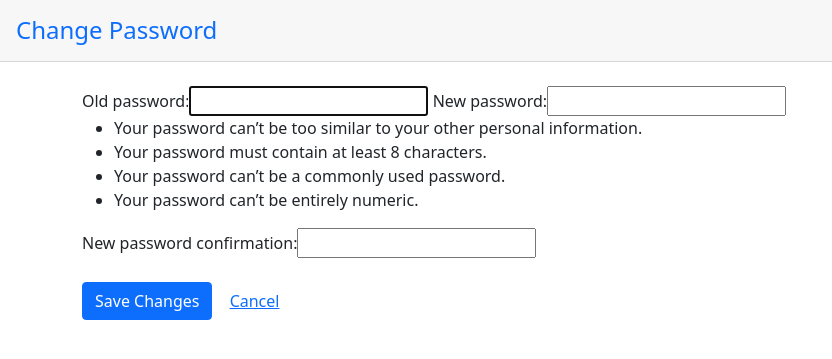
After one commit to igokulganesh/DescriptiveAnswerEvalution, a Django app: page /password in a window 1280 px wide. The commit adds this page. Shown: the top 359 px of the page, without its empty margins (0-832 px from the left). Run offline with Django 3.2, Linux system fonts and the light colour scheme; a user stored in the database is signed in; some libraries are stand-ins or nearby versions.

Commit message:
Password Reset added

```diff
--- a/Classroom/urls.py
+++ b/Classroom/urls.py
@@ -10,6 +10,7 @@ urlpatterns = [
 	path('<int:class_id>/view_class', Classroom.view_class, name='view_class'),
 	path('<int:class_id>/people', Classroom.people, name='people'),
 	path('profile', Classroom.profile, name='profile'),
+	path('password', Classroom.password, name='password'),
 
 	path('signup', Classroom.signup, name='signup'),
 	path('login', Classroom.login, name='login'),
--- a/Classroom/views/Classroom.py
+++ b/Classroom/views/Classroom.py
@@ -1,10 +1,11 @@
-from django.contrib.auth import login as auth_login, logout as auth_logout, authenticate
+from django.contrib.auth import login as auth_login, logout as auth_logout, authenticate, update_session_auth_hash
 from django.contrib.auth.models import User
 from django.shortcuts import render, redirect, get_object_or_404
 from django.contrib import messages
 from django.contrib.auth.decorators import login_required
 from ..models import Classroom, Enrollment, Test, Question, Answer, testTaken
 from ..forms import UserForm
+from django.contrib.auth.forms import PasswordChangeForm
 from ..decorators import teacher_required
 from django.utils import timezone
 from django.core.paginator import Paginator, EmptyPage, PageNotAnInteger
@@ -97,6 +98,21 @@ def profile(request):
 			messages.error(request, form.errors)
 	return render(request, 'classroom/profile.html', {'form': form, })
 
+@login_required(login_url='login')
+def password(request):
+    if request.method == 'POST':
+        form = PasswordChangeForm(request.user, request.POST)
+        if form.is_valid():
+            user = form.save()
+            update_session_auth_hash(request, user)  # Important!
+            messages.success(request, 'Your password has Successfully updated!')
+            return redirect('dashboard')
+        else:
+            messages.error(request, form.errors)
+    else:
+        form = PasswordChangeForm(request.user)
+    return render(request, 'classroom/password.html', {'form': form})
+
 def signup(request):
 	if request.method == "POST":
 		name 	 = request.POST['name']
--- /dev/null
+++ b/templates/classroom/password.html
@@ -0,0 +1,24 @@
+{% extends 'common.html' %}
+
+{% load static %}
+
+{% block main %}
+
+<div class="card-header py-3">
+  <h4 class="m-0 font-weight-bold text-primary"> Change Password </h4>
+</div>
+
+<br>
+<div class="container">
+	<form method="post">
+	  {% csrf_token %}
+
+	  {{ form }}
+	  <br><br>
+	  <button class ="btn btn-primary">Save Changes</button>
+	  <input action="action" class="btn btn-link" onclick="window.history.go(-1);
+		return false;" type="submit" value="Cancel"/>
+	</form>
+</div>
+
+{% endblock %}
--- a/templates/classroom/profile.html
+++ b/templates/classroom/profile.html
@@ -33,7 +33,7 @@
 
 			<div class="button-group row">
 					<button type="submit" class="btn btn-primary">Submit</button>
-		    	<a href="#" class="btn btn-link" role="button">
+		    	<a href="{% url 'password' %}" class="btn btn-link" role="button">
 		      Reset Password </a>
 			</div>
 
--- a/templates/classroom/view_class.html
+++ b/templates/classroom/view_class.html
@@ -21,7 +21,7 @@
 
         <li class="dropdown"><a href="#"><span>{{ user.first_name }}</span><i class="bi bi-person-circle"></i></a>
           <ul>
-            <li><a href="#">Profile</a></li>
+            <li><a href="{% url 'profile' %}">Profile</a></li>
             <li><a href="{% url 'logout' %}">Logout</a></li>
             <li><a href="{% url 'home' %}#about">About us</a></li>
             <li><a>Class Code : {{ room.code }}</a></li>
```
Also changed, not shown: Classroom/forms.py (+7 -1 lines), db.sqlite3.
